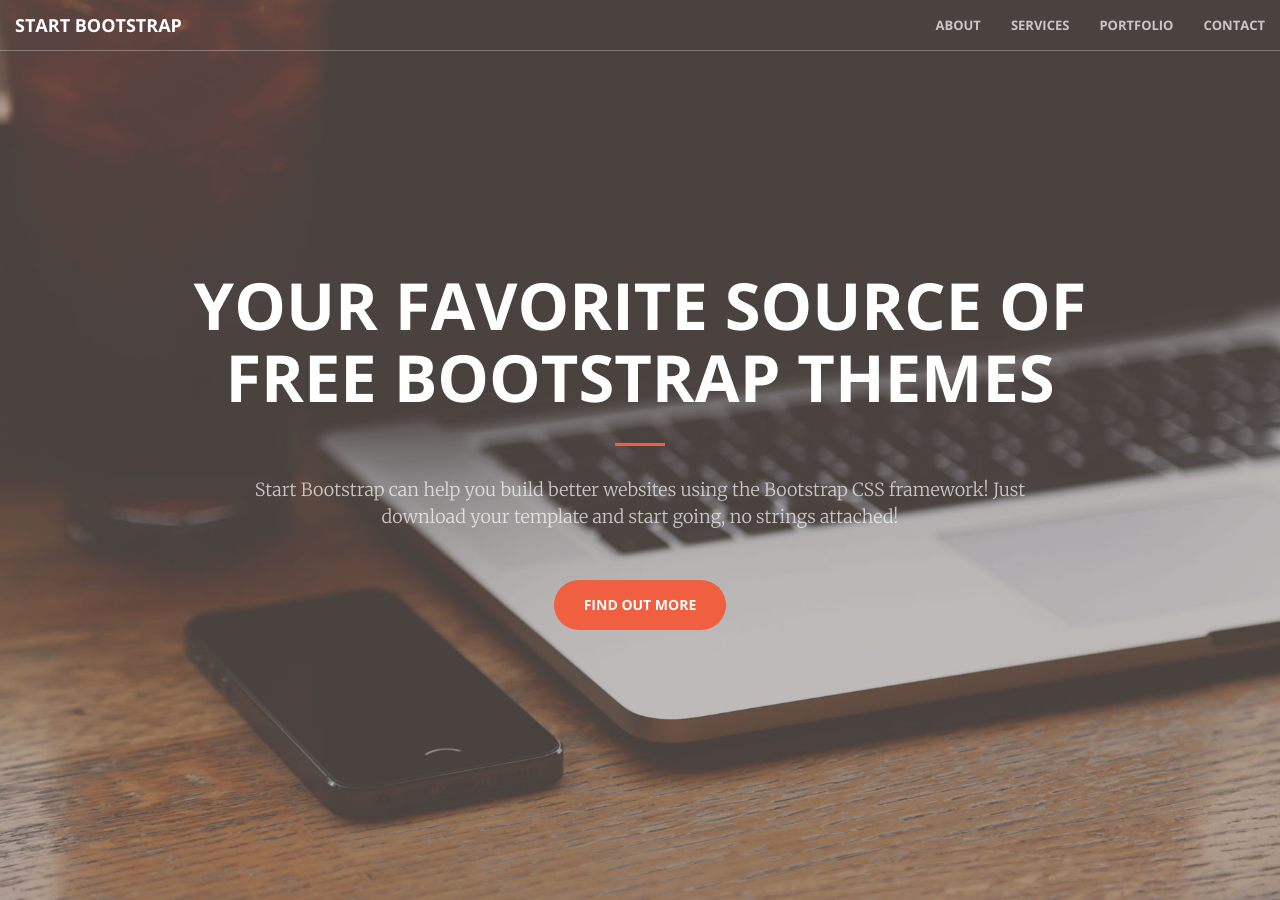
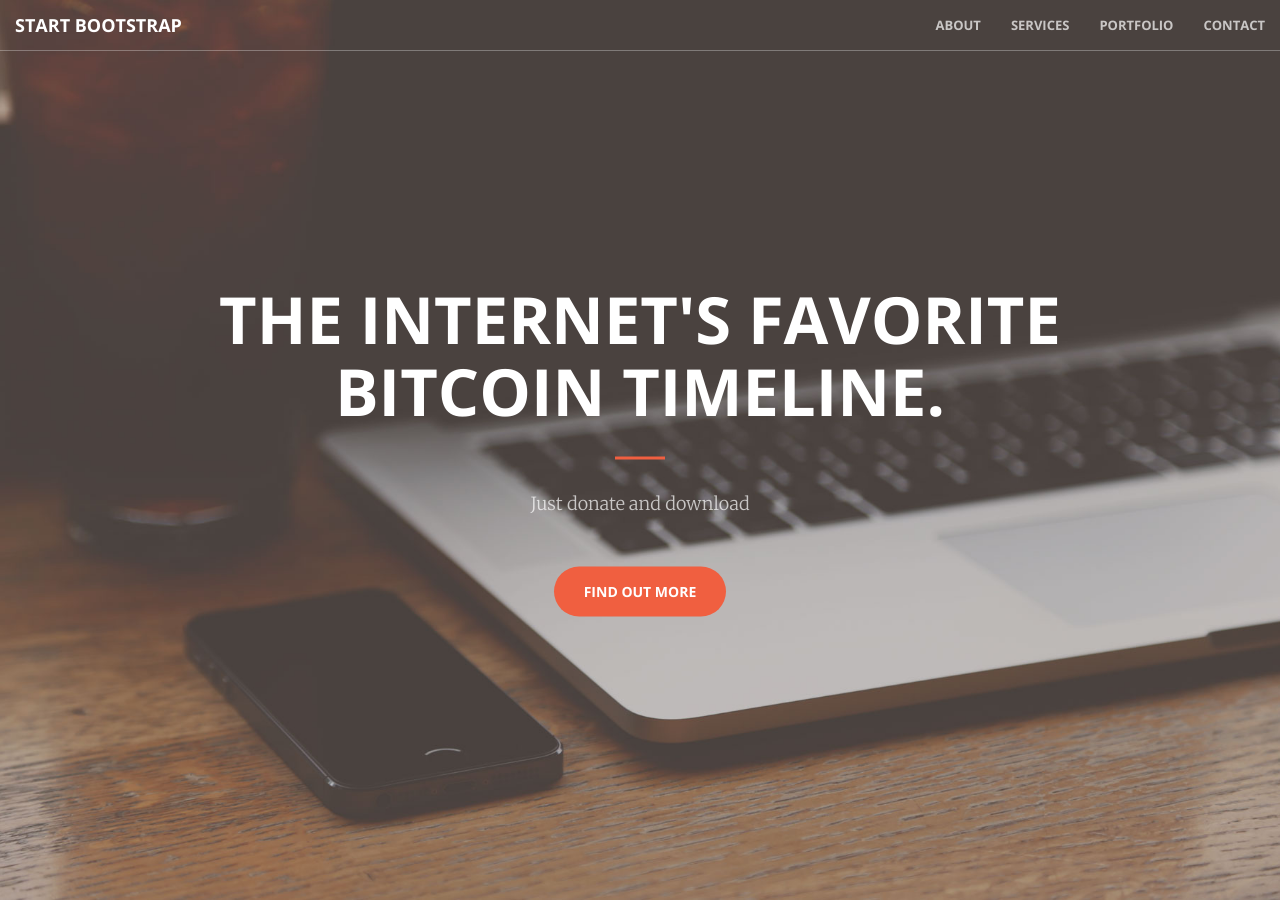
Before and after one commit to cliffc2/cliffc2.github.io, a Jekyll site: the page built from index.html, in a window 1280 px wide and 900 px high. Built offline with Jekyll 4.4.1, drawn with Linux system fonts in a browser that asks for light colours.

Commit message:
Update header.html

```diff
--- a/_includes/header.html
+++ b/_includes/header.html
@@ -1,9 +1,9 @@
 <header>
     <div class="header-content">
         <div class="header-content-inner">
-            <h1>Your Favorite Source of Free Bootstrap Themes</h1>
+            <h1>The Internet's favorite Bitcoin timeline.</h1>
             <hr>
-            <p>Start Bootstrap can help you build better websites using the Bootstrap CSS framework! Just download your template and start going, no strings attached!</p>
+            <p>Just donate and download</p>
             <a href="#about" class="btn btn-primary btn-xl page-scroll">Find Out More</a>
         </div>
     </div>
```
